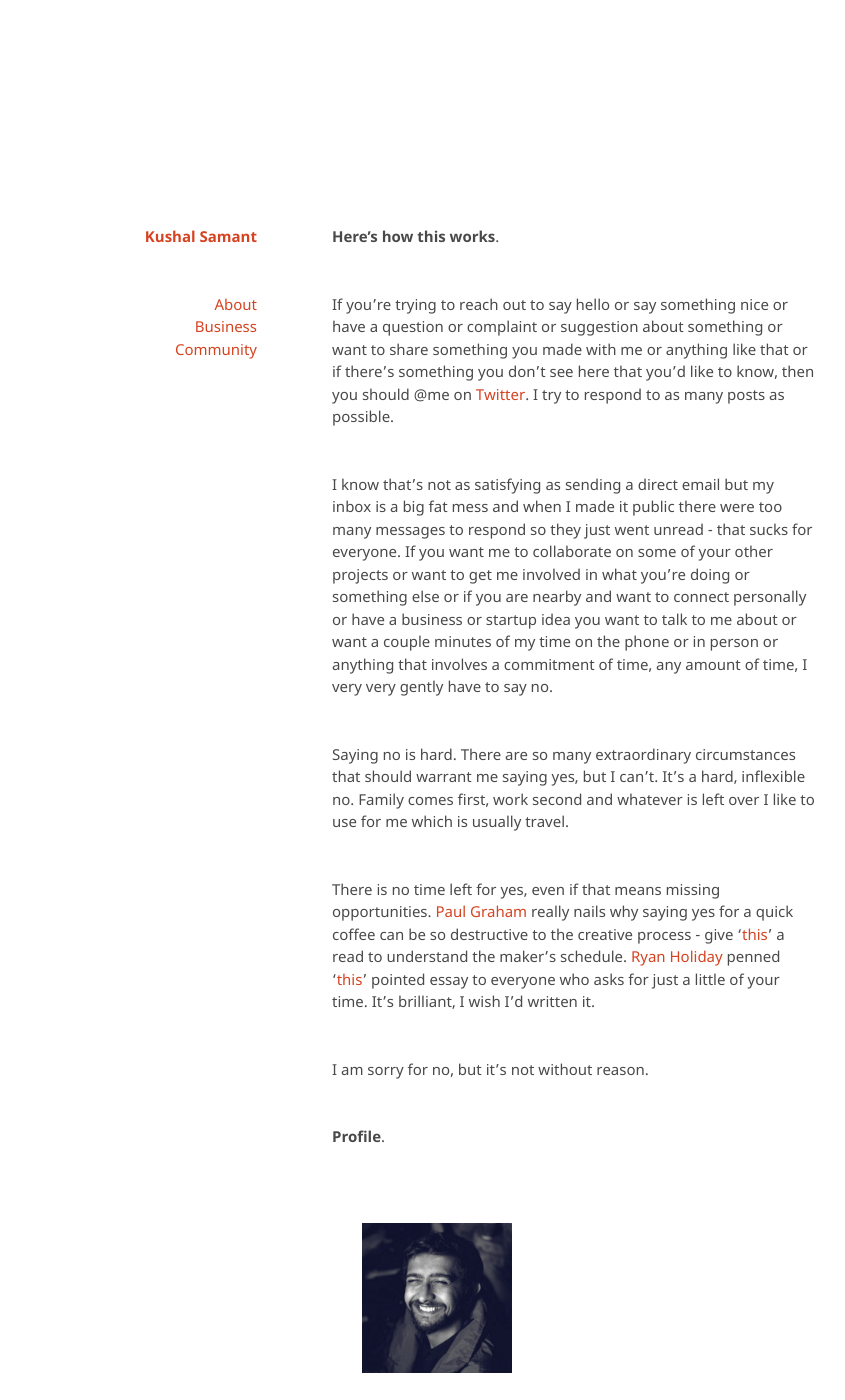
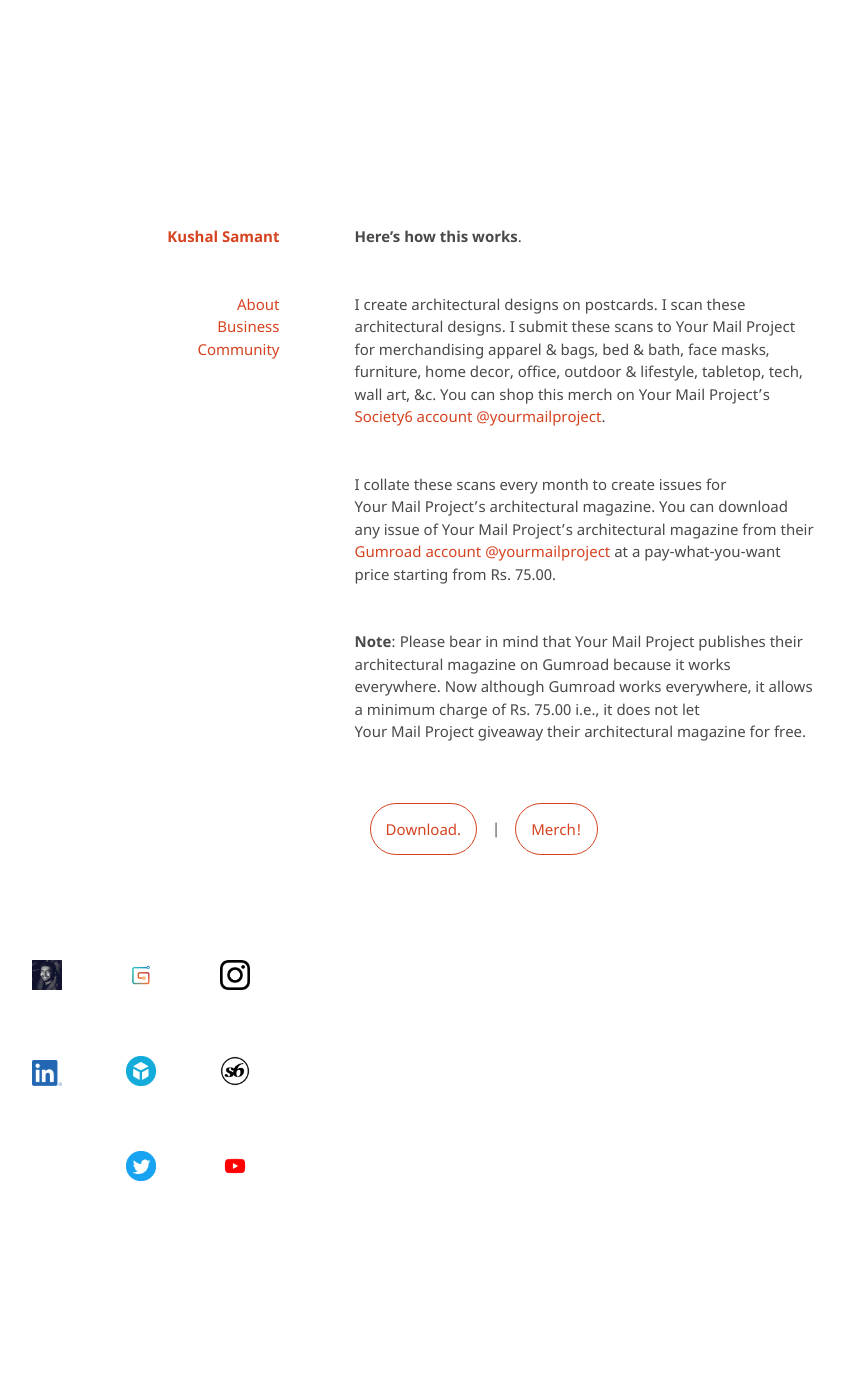
Before and after one commit to kvshvlin/kvshvlin.github.io, a Jekyll site: the page built from here'showthisworks.md, in a window 1280 px wide and 1400 px high. Shown: the whole window, without its empty margins (239-1084 px from the left). Built offline with Jekyll 4.4.1, drawn with Linux system fonts in a browser that asks for light colours; our own code applies the rules of GitHub Pages for plain Markdown files; some of the changed text lies outside the part shown.

Commit message:
Update here'showthisworks.md

```diff
--- a/here'showthisworks.md
+++ b/here'showthisworks.md
@@ -1,31 +1,15 @@
 **Here's how this works**.
 
-If you're trying to reach out to say hello or say something nice or have a question or complaint or suggestion about something or want to share something you made with me or anything like that or if there's something you don't see here that you'd like to know, then you should @me on <a href="https://www.twitter.com/kushalsamant_" rel="noopener noreferrer" target="_blank">Twitter</a>. I try to respond to as many posts as possible.
+I create architectural designs on postcards. I scan these architectural designs. I submit these scans to Your&nbsp;Mail&nbsp;Project for merchandising apparel & bags, bed & bath, face masks, furniture, home decor, office, outdoor & lifestyle, tabletop, tech, wall art, &c. You can shop this merch on Your&nbsp;Mail&nbsp;Project's <a href="https://www.society6.com/yourmailproject" rel="noopener noreferrer" target="_blank">Society6 account @yourmailproject</a>.
 
-I know that's not as satisfying as sending a direct email but my inbox is a big fat mess and when I made it public there were too many messages to respond so they just went unread - that sucks for everyone. If you want me to collaborate on some of your other projects or want to get me involved in what you're doing or something else or if you are nearby and want to connect personally or have a business or startup idea you want to talk to me about or want a couple minutes of my time on the phone or in person or anything that involves a commitment of time, any amount of time, I very very gently have to say no.
+I collate these scans every month to create issues for Your&nbsp;Mail&nbsp;Project's architectural magazine. You can download any issue of Your&nbsp;Mail&nbsp;Project's architectural magazine from their <a href="https://www.gum.co/yourmailproject" rel="noopener noreferrer" target="_blank">Gumroad account @yourmailproject</a> at a pay-what-you-want price starting from Rs.&nbsp;75.00.
 
-Saying no is hard. There are so many extraordinary circumstances that should warrant me saying yes, but I can't. It's a hard, inflexible no. Family comes first, work second and whatever is left over I like to use for me which is usually travel.
+**Note**: Please bear in mind that Your&nbsp;Mail&nbsp;Project publishes their architectural magazine on Gumroad because it works everywhere. Now although Gumroad works everywhere, it allows a minimum charge of Rs.&nbsp;75.00 i.e., it does not let Your&nbsp;Mail&nbsp;Project giveaway their architectural magazine for free.
 
-There is no time left for yes, even if that means missing opportunities. <a href="https://www.twitter.com/paulg" rel="noopener noreferrer" target="_blank">Paul Graham</a> really nails why saying yes for a quick coffee can be so destructive to the creative process - give '<a href="http://paulgraham.com/makersschedule.html" rel="noopener noreferrer" target="_blank">this</a>' a read to understand the maker's schedule. <a href="https://twitter.com/RyanHoliday" rel="noopener noreferrer" target="_blank">Ryan Holiday</a> penned '<a href="https://thoughtcatalog.com/ryan-holiday/2017/01/to-everyone-who-asks-for-just-a-little-of-your-time" rel="noopener noreferrer" target="_blank">this</a>' pointed essay to everyone who asks for just a little of your time. It's brilliant, I wish I'd written it.
+<div class="roadmap-spacer-1"></div>
 
-I am sorry for no, but it's not without reason.
+<p>
+<a class="btn" href="https://www.gum.co/yourmailproject" rel="noopener noreferrer" target="_blank">Download.</a>|<a class="btn" href="https://www.society6.com/yourmailproject" rel="noopener noreferrer" target="_blank">Merch!</a><br>
+</p>
 
-**Profile**.
-
-<img src="/assets/img/logo_kushal_samant_profile_picture.png" alt="Architect Samant Kushal" width="150">
-
-Kushal&nbsp;Dhananjay&nbsp;Samant is an Architect, based in India.
-
-In 2006, he started this journey as a side-hustle by selling stationery. In 2009, he started designing competition entries with other architects based in Seattle, CDMX, Buenos Aires, Maastricht, Torino, Kaapstad, Tampere, Mumbai, Panjim, Bangalore, Manila, and Sydney. In 2012, he created his first brochure, magazine (Avalanche Annual Fest Magazine), and prospectus for his Alma Mater, KLS GIT, Belgaum. In 2013, he graduated with a distinction in Bachelors&nbsp;of&nbsp;Architecture from Visvesvaraya&nbsp;Technological&nbsp;University.
-
-Since 2014, he has worked with brands like Thomas Albert Music, The Hive, The Black Canvas, SoundCloud, Scootsy, PhiFilms, OpenDesk, Maker's Asylum, Ketto, funKtion design, EDStudio Architects, de.Sign Architecture Urban Design, Cinemamu, Airbnb, Adidas, &c. In 2015, he started the <a href="https://www.sketchfab.com/wikihousebom" rel="noopener noreferrer" target="_blank">WikiHouse / BOM</a> chapter of <a href="https://www.wikihouse.cc/Contributors" rel="noopener noreferrer" target="_blank">The&nbsp;WikiHouse&nbsp;Project</a> in Bombay. In 2016, <a href="http://www.mao.si" rel="noopener noreferrer" target="_blank">Muzej&nbsp;Za&nbsp;Arhitekturo&nbsp;In&nbsp;Oblikovanje</a> and <a href="https://www.futurearchitectureplatform.org/projects/8e8af477-4aea-431b-a69f-74cd05862eac" rel="noopener noreferrer" target="_blank">Future&nbsp;Architecture&nbsp;Platform</a> published his work. He takes pride in stopping a country from deporting a friend, back in 2017.
-
-Later that year, he became an <a href="https://www.airbnb.co.in/users/show/21563871" rel="noopener noreferrer" target="_blank">Airbnb</a> Superhost, a top Medium writer, and The Economic&nbsp;Times&nbsp;of&nbsp;India cited his views on Stand-Up&nbsp;Comedy culture. In 2018, he made <a href="https://www.sketchfab.com/3d-models/shelving-complete-cutting-files-guide-135b548e7c5e4b28a0aae1777c99840e" rel="noopener noreferrer" target="_blank">SHLVNG</a>, furniture by OpenDesk, and sold these products on Bumble, Hinge, and Tinder. In 2019, he proofread research papers at SVKM's NMIMS, Mumbai (NMIMS&nbsp;School&nbsp;of&nbsp;Branding&nbsp;&&nbsp;Advertising). Later that year, he taught Architectural Design, Graphics & Drawing Representation, and AutoDesk products as a visiting faculty at Dr.&nbsp;D.Y.&nbsp;Patil&nbsp;College&nbsp;of&nbsp;Architecture, Navi Mumbai.
-
-In 2020, one of his repositories was selected for the <a href="https://youtu.be/fzI9FNjXQ0o" rel="noopener noreferrer" target="_blank">Arctic&nbsp;Code&nbsp;Vault</a> of the <a href="https://archiveprogram.github.com" rel="noopener noreferrer" target="_blank">GitHub&nbsp;Archive&nbsp;Program</a>. So far, he has worked in the fields of academic research, app development, architecture, art, banking, blogging, bookmaking, book-writing, clothing, construction, content creation, content writing, curation, design, e-commerce, engineering, film making, furniture design, garments, graphic design, hospitality, logistics, lyrics writing, mapping, market research, music, merchandising, manufacturing, open-source architecture, operations, photography, podcasts, product design, sound & production, teaching, telemarketing, venture capital, and web design.
-
-**Impressum**.
-
-This website is an intellectual property of Architect&nbsp;Kushal&nbsp;Dhananjay&nbsp;Samant, vide Architect's&nbsp;Act,&nbsp;1972 of the Constitution&nbsp;of&nbsp;The&nbsp;Republic&nbsp;of&nbsp;India. Any violation of the Architect's Act is a punishable offense.
-
-Photos are edited using <a href="https://www.inshot.com" rel="noopener noreferrer" target="_blank">InShOt</a> and <a href="https://www.photomosh.com" rel="noopener noreferrer" target="_blank">Photomosh</a>. Videos are edited using <a href="https://www.kapwing.com" rel="noopener noreferrer" target="_blank">Kapwing</a>, a modern editor for videos, GIFs, and images.
+<div class="roadmap-spacer-2"></div>
```
